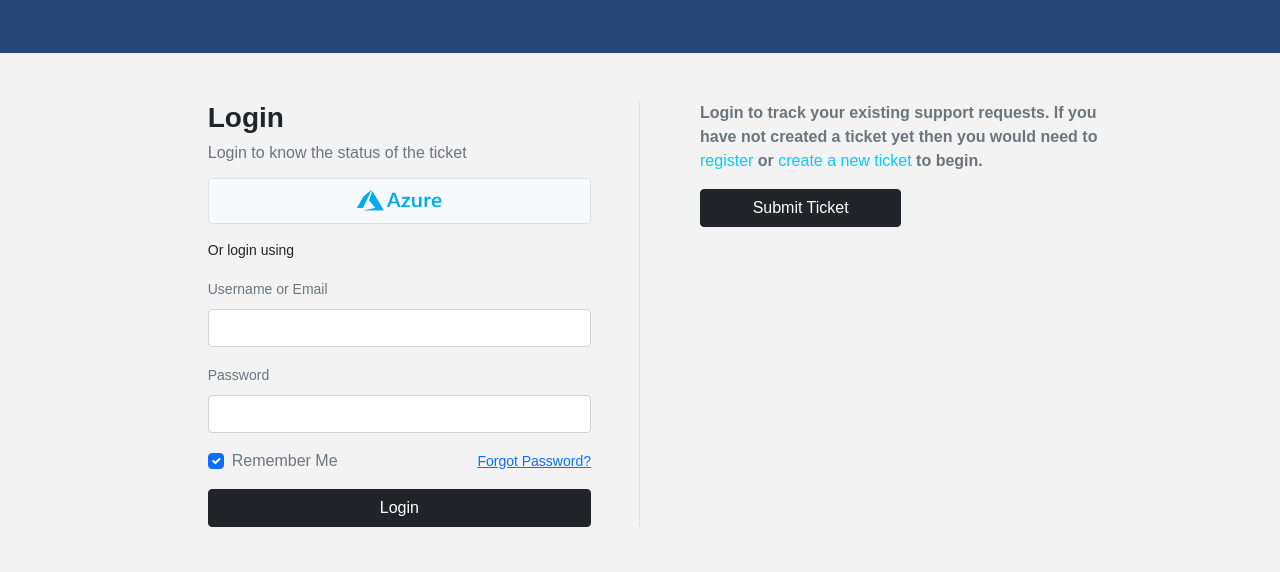
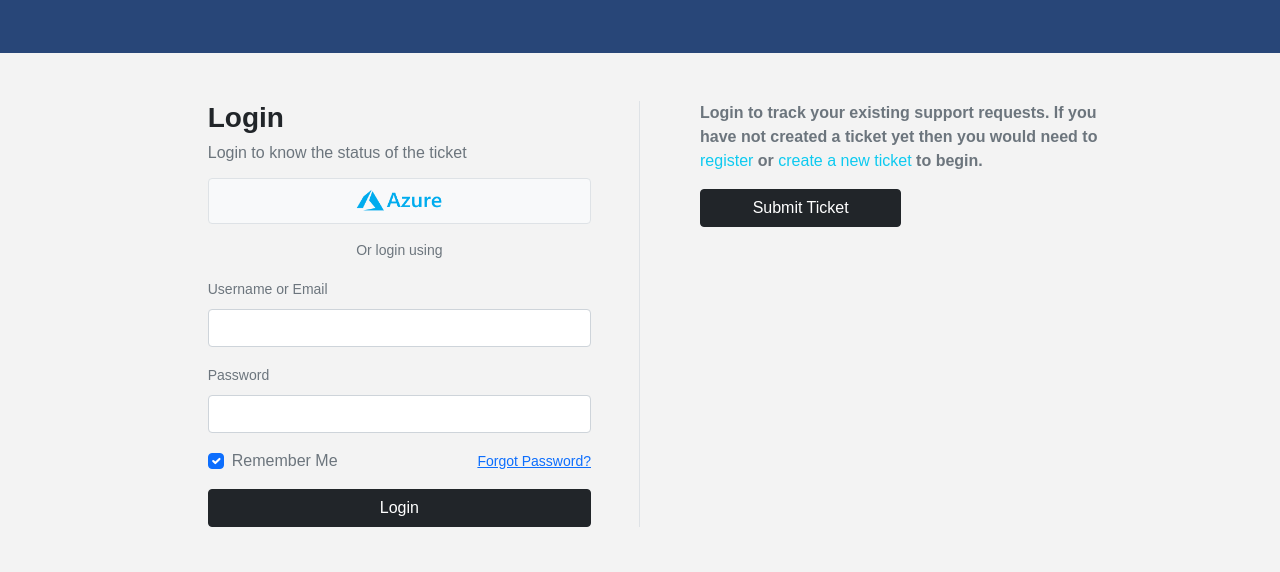
Before and after one commit to Shewit-Arefaine/shewit.github.io, a plain HTML site: page Lab3/lab3.html in a window 1280 px wide. Shown: the part 187-759 px from the top of the page. Drawn offline with nearby package versions, Linux system fonts and the light colour scheme; grey boxes are pictures that could not be loaded.

Commit message:
editing minor errors.

```diff
--- a/Lab3/lab3.html
+++ b/Lab3/lab3.html
@@ -57,7 +57,7 @@
                                 src="../images/azuread.png">
                         </div>
                     </a>
-                    <small class="d-block text/azuread.png"center text-muted fw-light">Or login using</small>
+                    <small class="d-block text-center text-muted fw-light">Or login using</small>
                     <form class="pt-3 text-muted">
                         <div class="mb-3">
                             <label for="email" class="form-label"><small>Username or Email</small></label>
```
